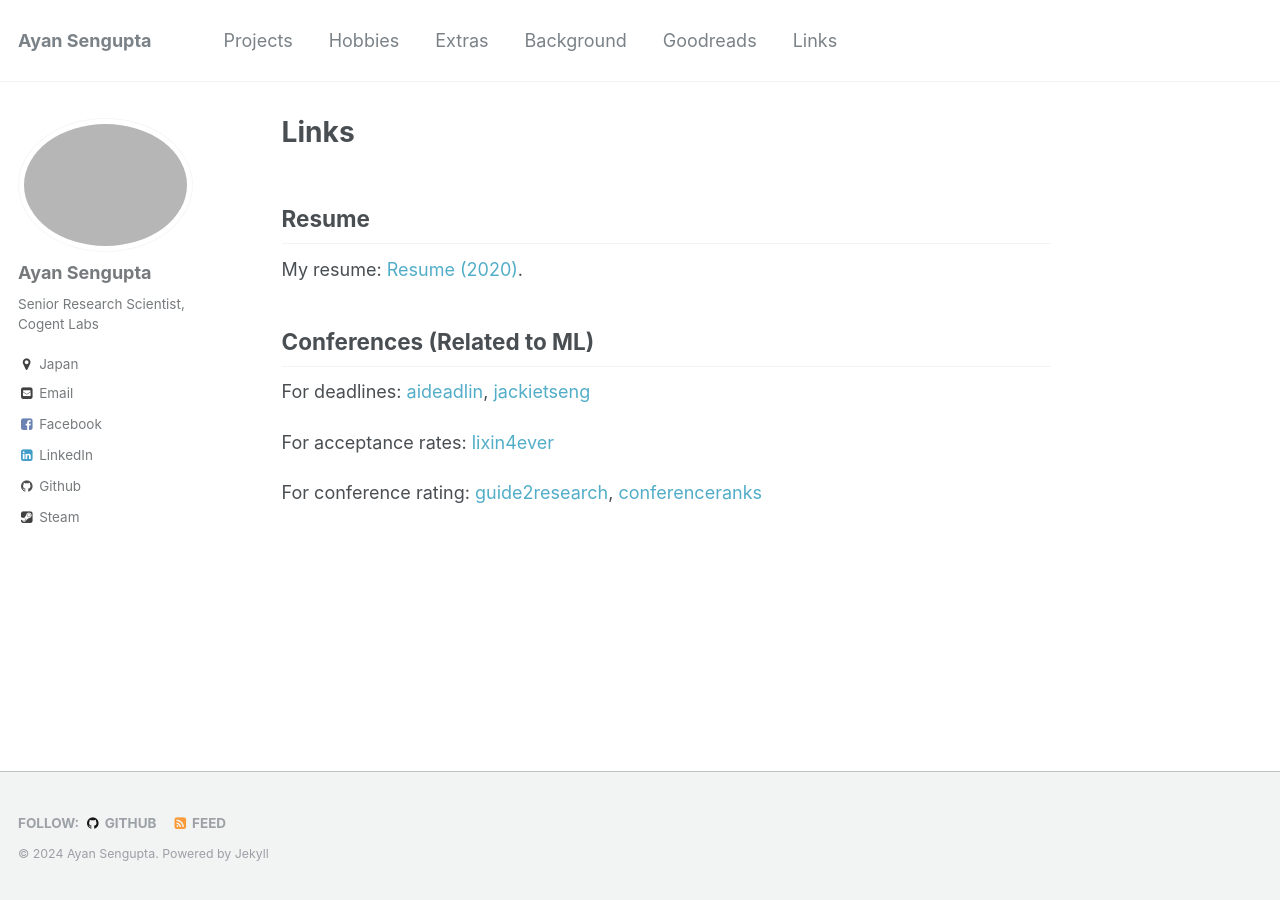
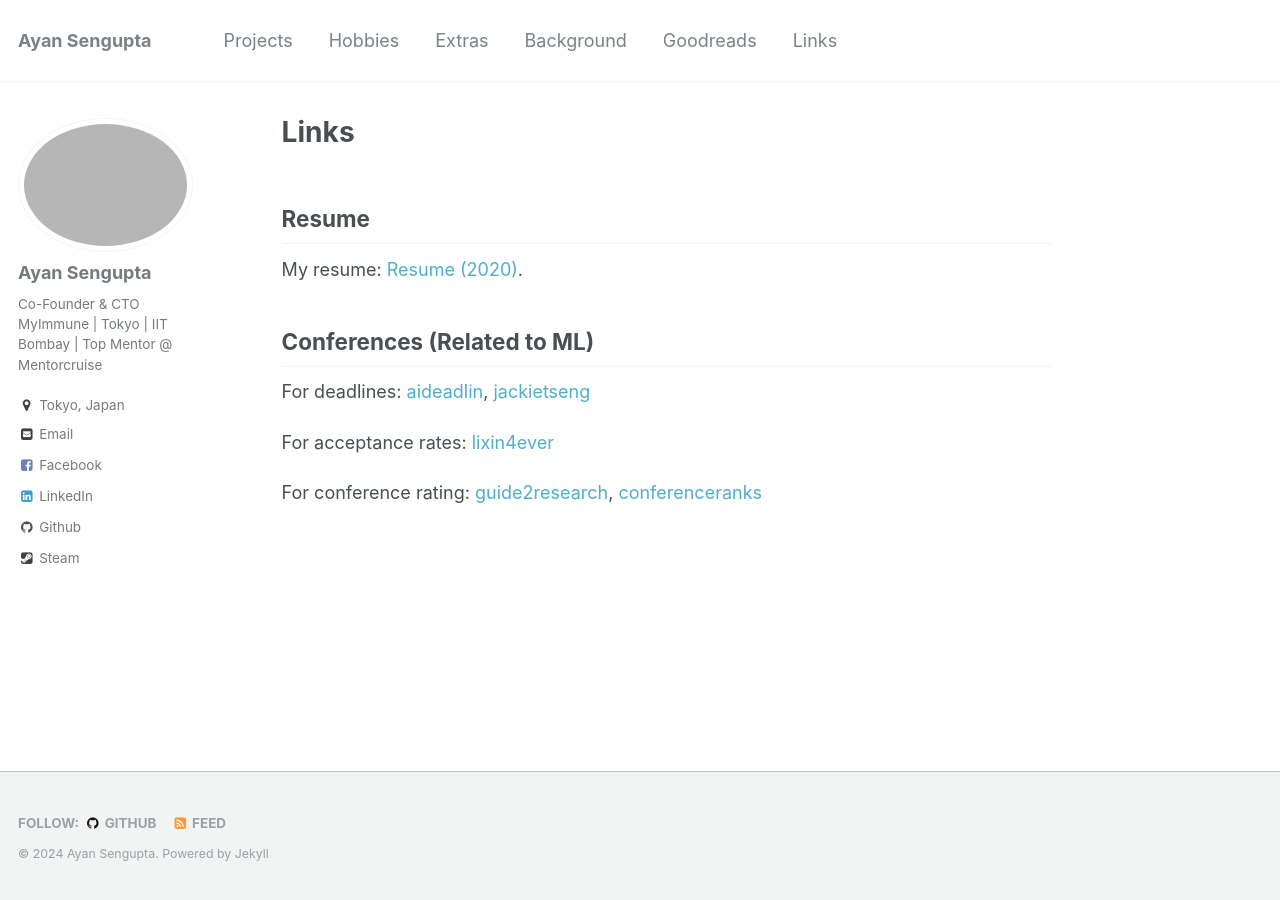
Before and after one commit to ayansengupta17/ayansengupta17.github.io, a Jekyll site: the page built from _pages/links.md, in a window 1280 px wide. Built offline with Jekyll 4.4.1, drawn with Linux system fonts in a browser that asks for light colours.

Commit message:
update config

```diff
--- a/_config.yml
+++ b/_config.yml
@@ -73,8 +73,8 @@ google_ad_slot           :
 author:
   name             : "Ayan Sengupta"
   avatar           : "me.jpg"
-  bio              : "Senior Research Scientist, Cogent Labs"
-  location         : "Japan"
+  bio              : "Co-Founder & CTO MyImmune | Tokyo | IIT Bombay | Top Mentor @ Mentorcruise"
+  location         : "Tokyo, Japan"
   email            : "ayansengupta17@gmail.com"
   uri              :
   bitbucket        :
```
